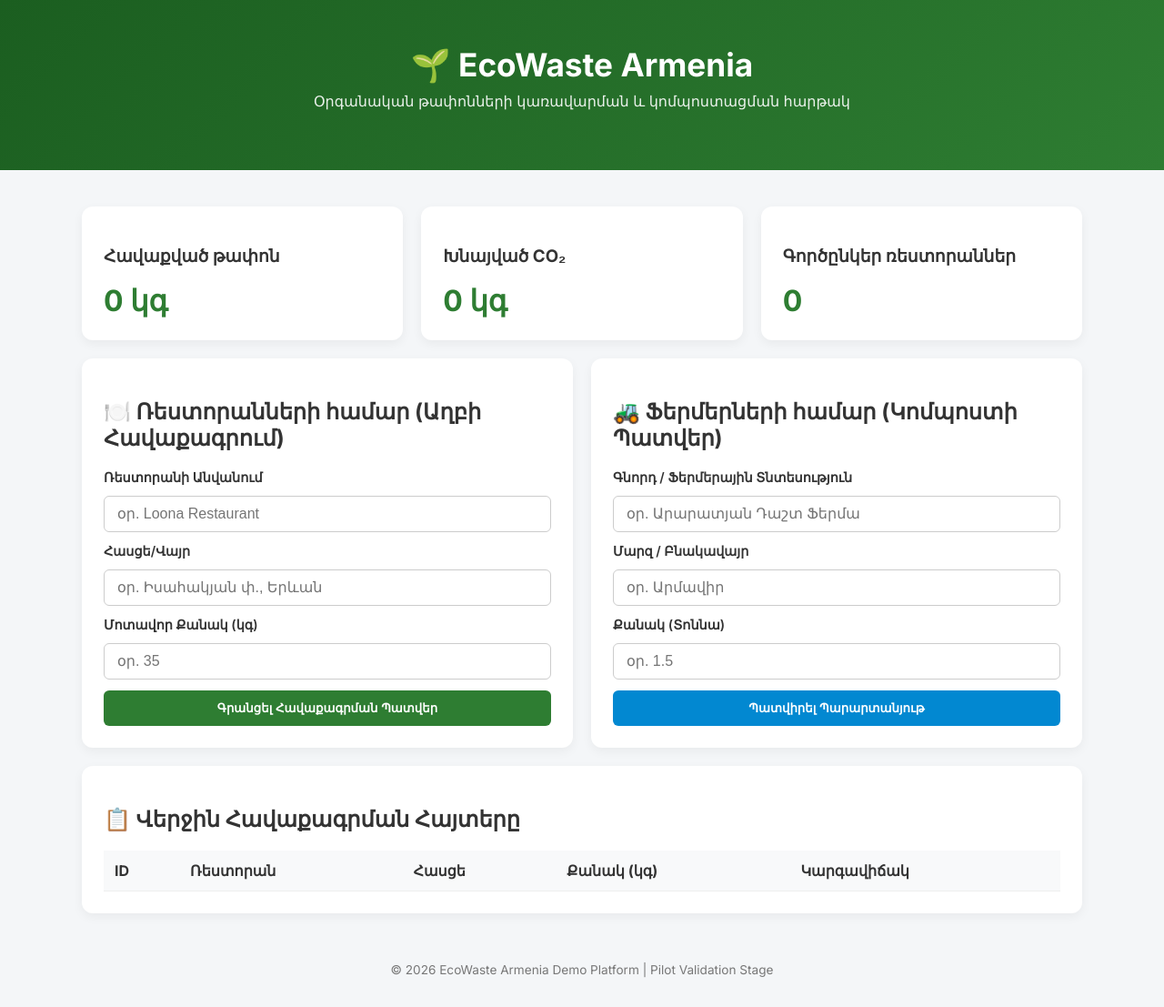
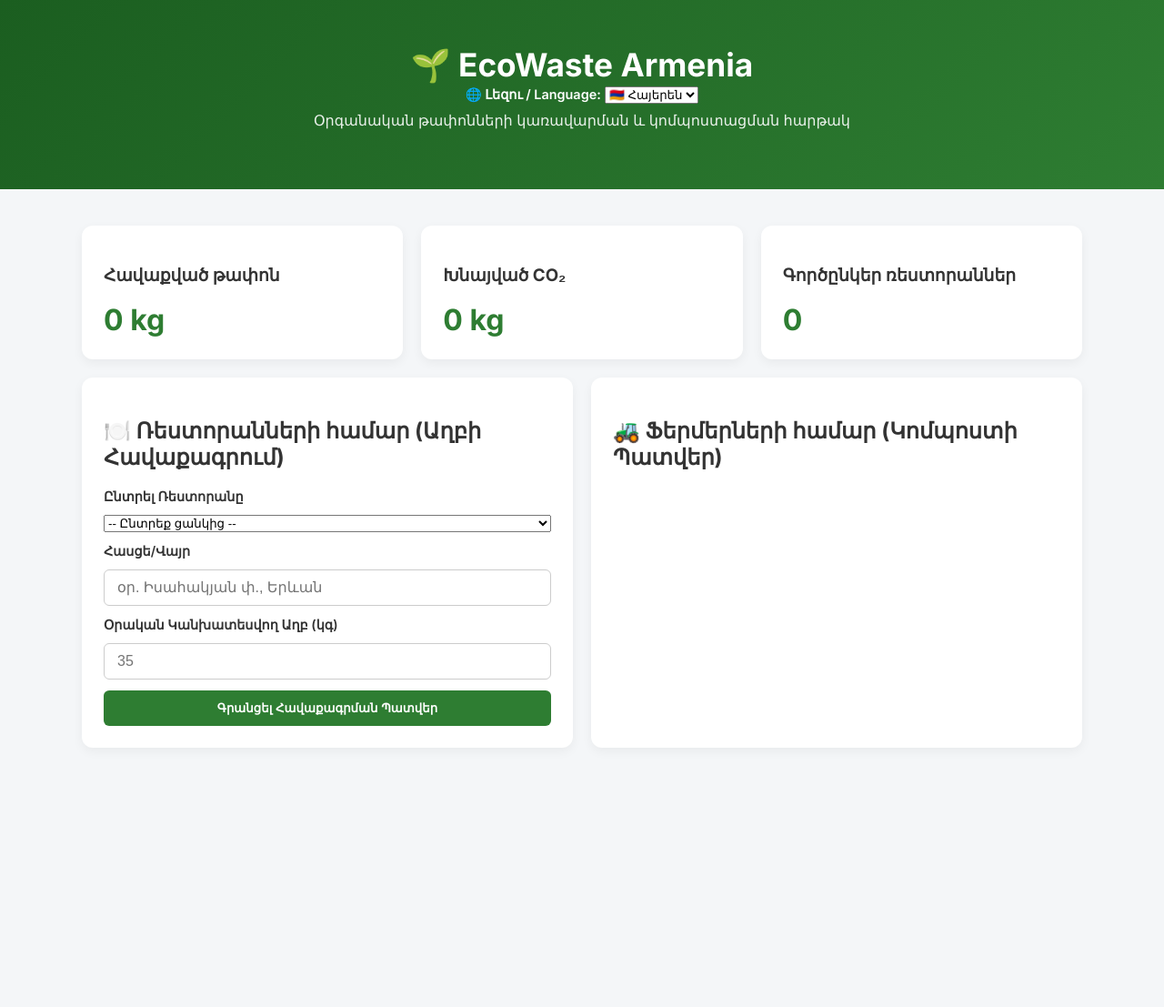
Before and after one commit to martinvardanyan00-oss/waste-bloom, a website: page public/index.html in a window 1280 px wide. Shown: the whole page at 91% size. After the commit the page ends 842 px from the top, so only its background shows below. Drawn offline with Linux system fonts and the light colour scheme; no server answers.

Commit message:
Update index.html

```diff
--- a/public/index.html
+++ b/public/index.html
@@ -10,8 +10,19 @@
 <body>
   <header>
     <div class="container header-content">
-      <h1>🌱 EcoWaste Armenia</h1>
-      <p>Օրգանական թափոնների կառավարման և կոմպոստացման հարթակ</p>
+      <div class="header-top">
+        <h1 id="appTitle">🌱 EcoWaste Armenia</h1>
+        <!-- Language Switcher Selector -->
+        <div class="lang-switcher">
+          <label for="langSelect" id="langLabel">🌐 Լեզու / Language:</label>
+          <select id="langSelect">
+            <option value="hy" selected>🇦🇲 Հայերեն</option>
+            <option value="en">🇬🇧 English</option>
+            <option value="ru">🇷🇺 Русский</option>
+          </select>
+        </div>
+      </div>
+      <p id="appSubtitle">Օրգանական թափոնների կառավարման և կոմպոստացման հարթակ</p>
     </div>
   </header>
 
@@ -19,15 +30,15 @@
     <!-- Stats Cards -->
     <section class="stats-grid">
       <div class="card">
-        <h3>Հավաքված թափոն</h3>
-        <p class="stat-num" id="totalWaste">0 կգ</p>
+        <h3 id="stat1Title">Հավաքված թափոն</h3>
+        <p class="stat-num" id="totalWaste">0 kg</p>
       </div>
       <div class="card">
-        <h3>Խնայված CO₂</h3>
-        <p class="stat-num" id="co2Saved">0 կգ</p>
+        <h3 id="stat2Title">Խնայված CO₂</h3>
+        <p class="stat-num" id="co2Saved">0 kg</p>
       </div>
       <div class="card">
-        <h3>Գործընկեր ռեստորաններ</h3>
+        <h3 id="stat3Title">Գործընկեր ռեստորաններ</h3>
         <p class="stat-num" id="activeRestaurants">0</p>
       </div>
     </section>
@@ -36,63 +47,25 @@
     <section class="forms-grid">
       <!-- Restaurant Pickup Form -->
       <div class="card form-card">
-        <h2>🍽️ Ռեստորանների համար (Աղբի Հավաքագրում)</h2>
+        <h2 id="restFormTitle">🍽️ Ռեստորանների համար (Աղբի Հավաքագրում)</h2>
         <form id="pickupForm">
-          <label>Ռեստորանի Անվանում</label>
-          <input type="text" id="restName" placeholder="օր. Loona Restaurant" required>
+          <label id="restSelectLabel">Ընտրել Ռեստորանը</label>
+          <select id="restSelect" required>
+            <option value="" disabled selected>-- Ընտրեք ցանկից --</option>
+            <!-- 10 partner restaurants populating dynamically -->
+          </select>
 
-          <label>Հասցե/Վայր</label>
-          <input type="text" id="restLoc" placeholder="օր. Իսահակյան փ., Երևան" required>
+          <label id="restLocLabel">Հասցե/Վայր</label>
+          <input type="text" id="restLoc" placeholder="օր. Իսահակյան փ., Երևան" readonly required>
 
-          <label>Մոտավոր Քանակ (կգ)</label>
-          <input type="number" id="restWeight" placeholder="օր. 35" required>
+          <label id="restWeightLabel">Օրական Կանխատեսվող Աղբ (կգ)</label>
+          <input type="number" id="restWeight" placeholder="35" required>
 
-          <button type="submit" class="btn btn-primary">Գրանցել Հավաքագրման Պատվեր</button>
+          <button type="submit" class="btn btn-primary" id="btnPickup">Գրանցել Հավաքագրման Պատվեր</button>
         </form>
       </div>
 
       <!-- Farmer Order Form -->
       <div class="card form-card">
-        <h2>🚜 Ֆերմերների համար (Կոմպոստի Պատվեր)</h2>
-        <form id="orderForm">
-          <label>Գնորդ / Ֆերմերային Տնտեսություն</label>
-          <input type="text" id="farmerName" placeholder="օր. Արարատյան Դաշտ Ֆերմա" required>
-
-          <label>Մարզ / Բնակավայր</label>
-          <input type="text" id="farmerLoc" placeholder="օր. Արմավիր" required>
-
-          <label>Քանակ (Տոննա)</label>
-          <input type="number" step="0.1" id="farmerQty" placeholder="օր. 1.5" required>
-
-          <button type="submit" class="btn btn-secondary">Պատվիրել Պարարտանյութ</button>
-        </form>
-      </div>
-    </section>
-
-    <!-- Pickup List Table -->
-    <section class="card table-card">
-      <h2>📋 Վերջին Հավաքագրման Հայտերը</h2>
-      <table>
-        <thead>
-          <tr>
-            <th>ID</th>
-            <th>Ռեստորան</th>
-            <th>Հասցե</th>
-            <th>Քանակ (կգ)</th>
-            <th>Կարգավիճակ</th>
-          </tr>
-        </thead>
-        <tbody id="pickupTableBody">
-          <!-- Dynamic JS Injection -->
-        </tbody>
-      </table>
-    </section>
-  </main>
-
-  <footer>
-    <p>© 2026 EcoWaste Armenia Demo Platform | Pilot Validation Stage</p>
-  </footer>
-
-  <script src="app.js"></script>
-</body>
-</html>
+        <h2 id="farmerFormTitle">🚜 Ֆերմերների համար (Կոմպոստի Պատվեր)</h2>
+        <form id
```
